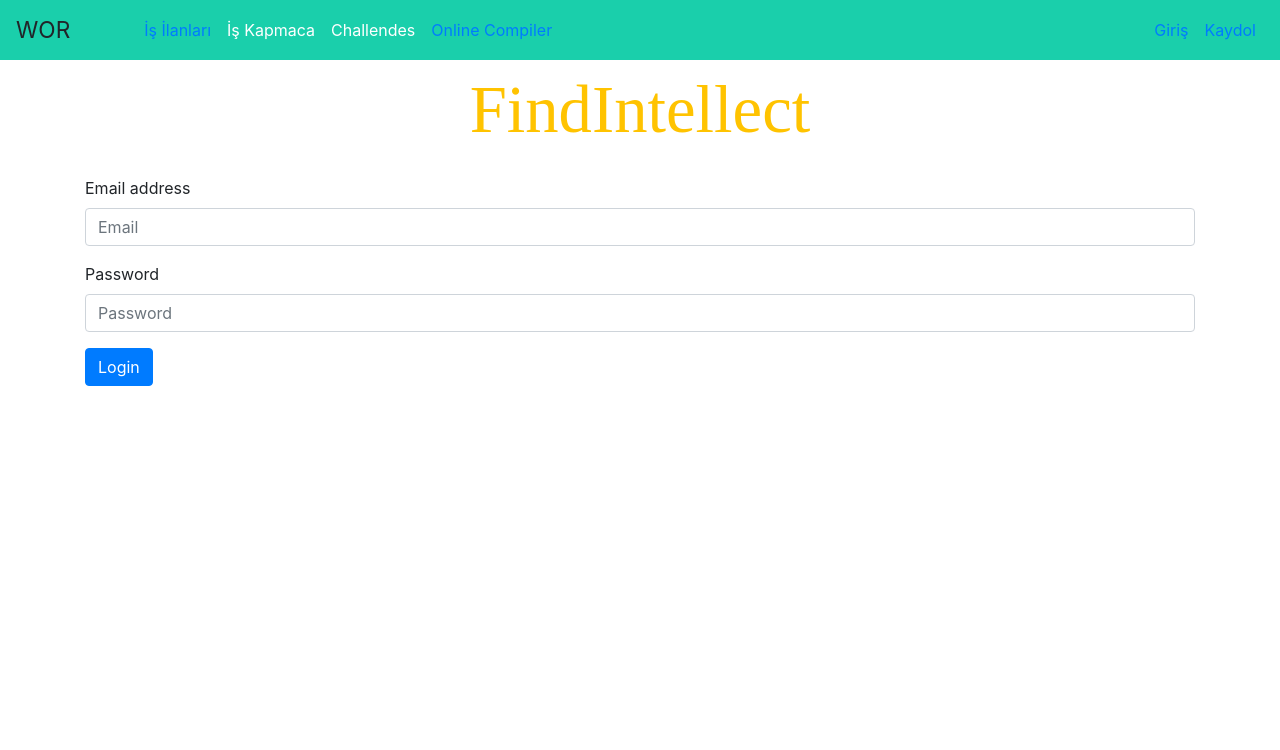
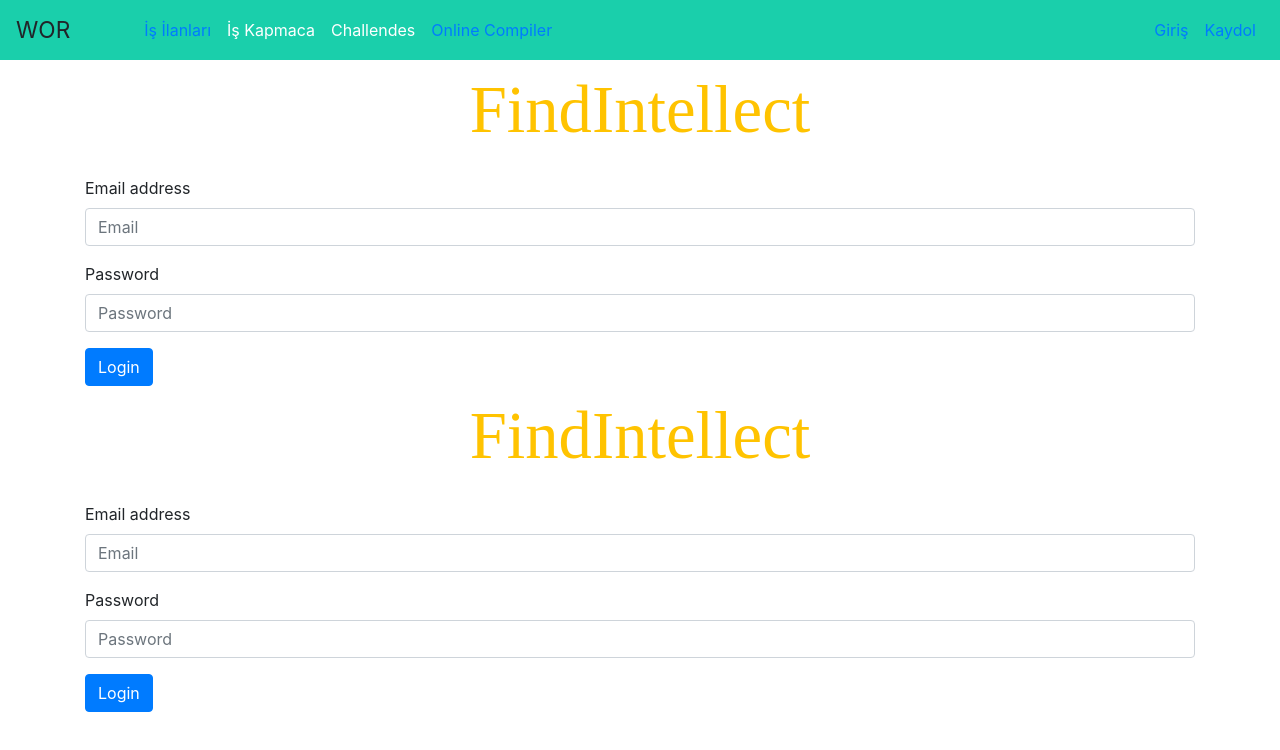
Before and after one commit to mert-ozkaya/find-job-web, a Vue app: page /#/login in a window 1280 px wide. Shown: the top 750 px of the page. Built offline with nearby package versions, Linux system fonts and the light colour scheme.

Commit message:
Update App.vue

```diff
--- a/src/App.vue
+++ b/src/App.vue
@@ -1,19 +1,23 @@
 
 
 <template>
-  <div id="Header">
-    <MyHeader />
-  </div>
-
+  <div>
+    <div>
+      <MyHeader />
+    </div>
+    <router-view> </router-view>
+</div>
 </template>
 
 <script>
 import MyHeader from './components/header.vue'
+import Home from './components/home.vue'
 
 export default {
-  name: 'Header',
+  name: 'App',
   components: {
-    MyHeader
+    MyHeader,
+    Home
   }
 }
 </script>
```
